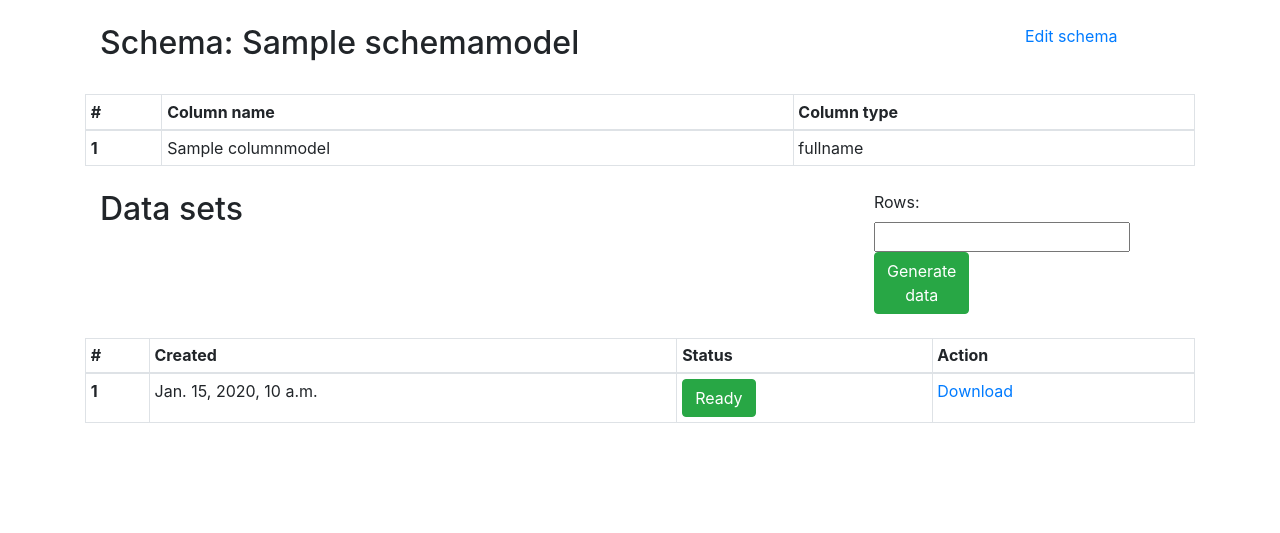
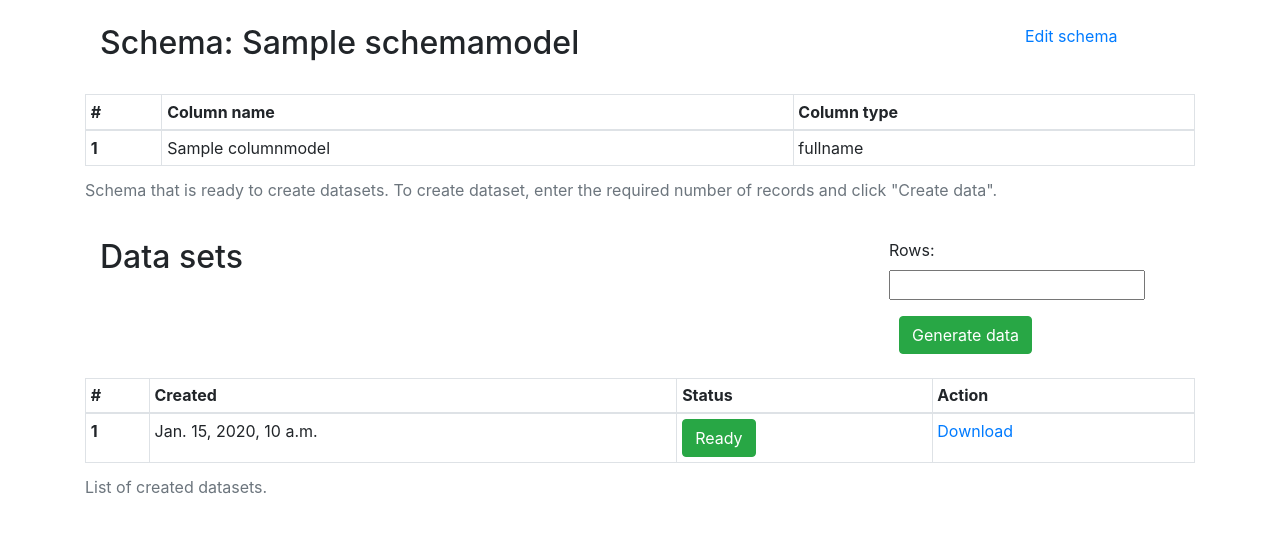
Before and after one commit to hito-de-jiro/FakeDataGenerator, a Django app: page /schemas/1/detail in a window 1280 px wide. Shown: the part 82-615 px from the top of the page. Run offline with Django 4.2, Linux system fonts and the light colour scheme; a user stored in the database is signed in; tables that the repository leaves empty hold one stand-in row (values such as "Sample post"); parts of the project's set-up code (start-up, migrations or seed data) failed here and were passed over; some libraries are stand-ins or nearby versions.

Commit message:
chore: some fixes in templates

```diff
--- a/app/fake_csv/templates/fake_csv/schema_detail.html
+++ b/app/fake_csv/templates/fake_csv/schema_detail.html
@@ -16,6 +16,9 @@
         <div class="bd-example-snippet bd-code-snippet">
             <div class="bd-example">
                 <table class="table table-sm table-bordered">
+                    <caption>Schema that is ready to create datasets. To create dataset, enter the required number of
+                        records and click "Create data".
+                    </caption>
                     <thead>
                     <tr>
                         <th scope="col">#</th>
@@ -47,12 +50,13 @@
 
             <form action="{% url 'create_dataset' form.instance.id %}" method="post">
                 {% csrf_token %}
-                <div class="col col-lg-4">
-                    <label for="rows">Rows:</label>
-                    <input type="number" required min="0" id="rows" name="rows">
+                <div class="form-group row">
+                    <div class="col col-lg-4 form-check">
+                        <label for="rows">Rows:</label>
+                        <input type="number" required min="0" id="rows" name="rows">
+                    </div>
                 </div>
-
-                <div class="col col-lg-4">
+                <div class="col-md-auto justify-content-end">
                     <button type="submit" class="btn btn-success">Generate data</button>
                 </div>
             </form>
@@ -64,6 +68,7 @@
         <div class="bd-example-snippet bd-code-snippet">
             <div class="bd-example">
                 <table class="table table-sm table-bordered">
+                    <caption>List of created datasets.</caption>
                     <thead>
                     <tr>
                         <th scope="col">#</th>
```
Also changed, not shown: app/fake_csv/templates/fake_csv/schemamodel_list.html (+6 -2 lines).
